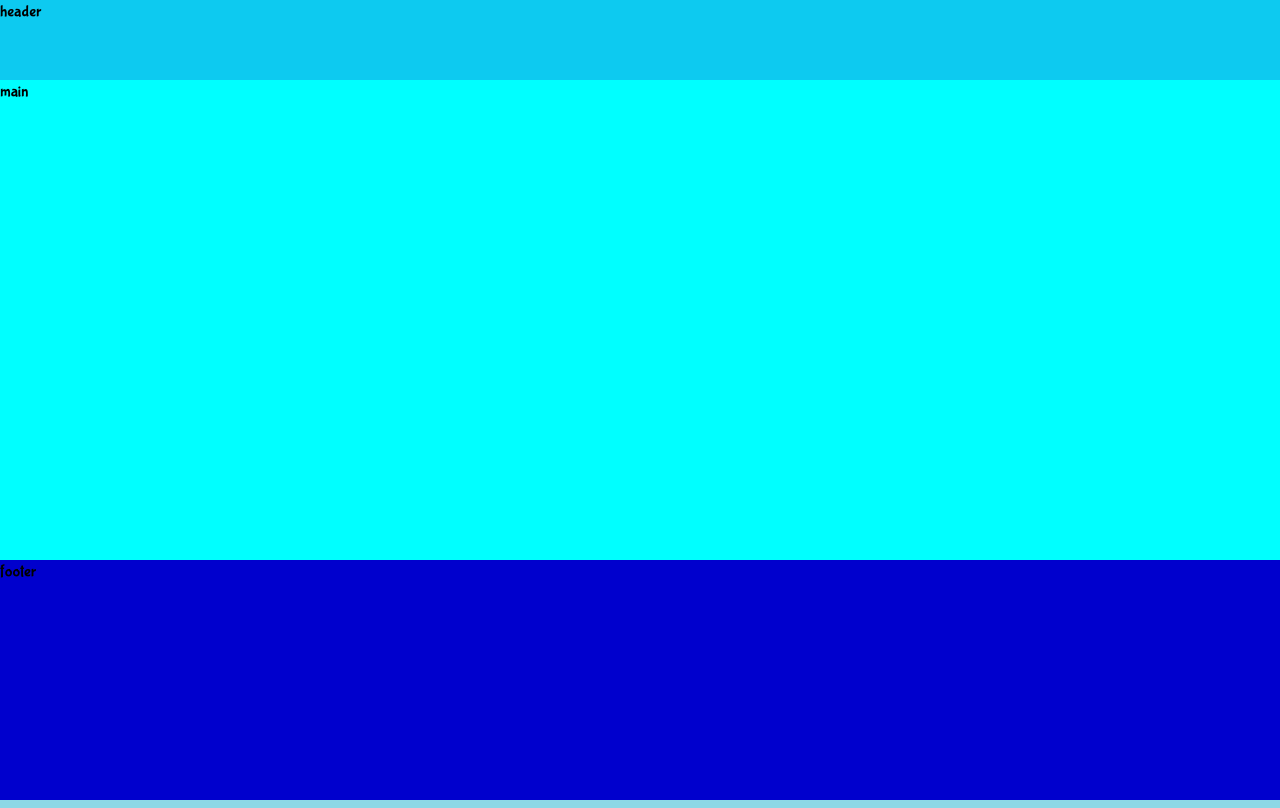
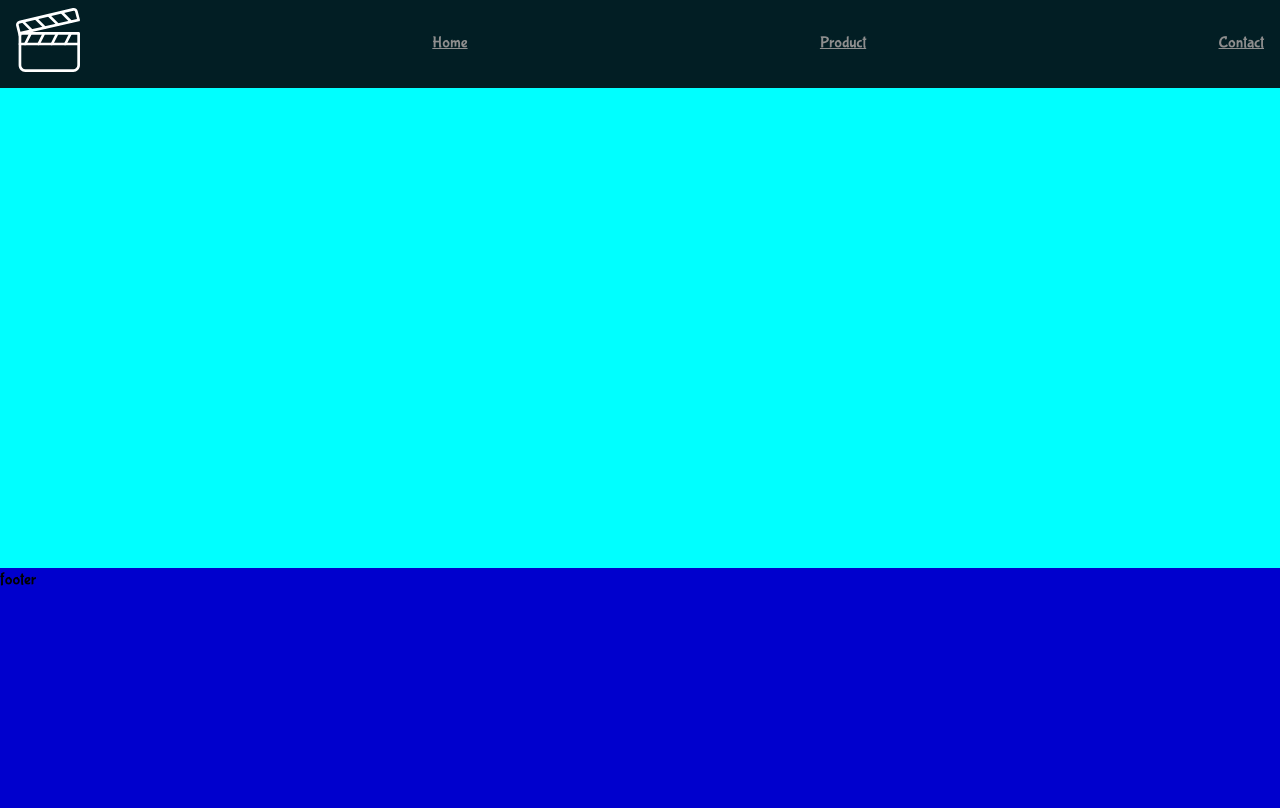
Before and after one commit to Alena2020/First-Landing-, a plain HTML site: page index.html in a window 1280 px wide. Drawn offline with Linux system fonts and the light colour scheme.

Commit message:
created Navbar

```diff
--- a/index.html
+++ b/index.html
@@ -10,12 +10,17 @@
 </head>
 <body>
   <header class="header">
-    header
-
+    <nav class="nav">
+      <a id="link_logo" href="#home"><img src="img/logo.svg" class="img-logo" width="64" height="64" title="logo" alt="logo-img"></a>
+      <a id="link_home" href="#home">Home</a>
+      <a id="link_product" href="#product">Product</a>
+      <a id="link_contact" href="#contact">Contact</a>
+    </nav>
   </header>
   <main class="main">
-    main
-
+    <div id="home"></div>
+    <div id="product"></div>
+    <div id="contact"></div>
   </main>
   <footer class="footer">
     footer
--- a/style.css
+++ b/style.css
@@ -5,7 +5,7 @@
 body {
   font-family: "Bubblegum Sans", cursive;
   max-height: 100vh;
-  background-color: #8cd8e6;
+  background-color: #0dcaf0;
   line-height: 24px;
   padding: 0;
   margin: 0;
@@ -13,7 +13,36 @@ body {
 
 .header{
   min-height: 10vh;
-  background-color: #0dcaf0;
+  padding-top: 4px;
+  padding-bottom: 4px;
+  background-color: rgba(0, 0, 0, .85) ;
+}
+
+.nav {
+  max-width: 100%;
+  padding-top: 4px;
+  padding-bottom: 4px;
+  padding-left: 16px;
+  padding-right: 16px;
+  display: flex;
+  flex-wrap: wrap;
+  justify-content: space-between;
+}
+
+a{
+  color: #8e8e8e;
+}
+
+#link_logo {
+  margin-top: 0;
+  margin-bottom: 0;
+}
+
+#link_home,
+#link_product,
+#link_contact {
+  margin-top: 23.25px;
+  margin-bottom: 23.25px;
 }
 
 .main {
```
Also changed, not shown: img/logo.svg (added).
